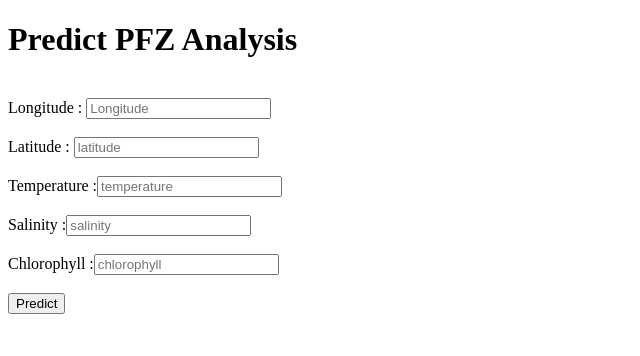
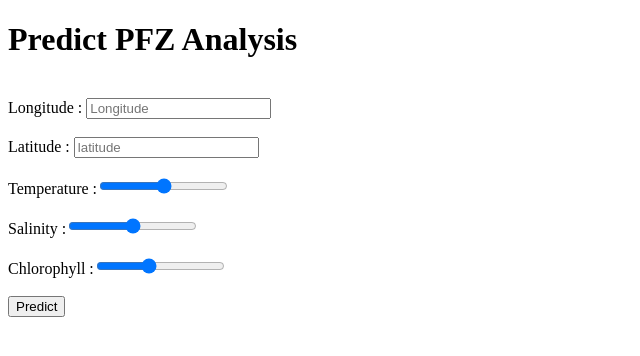
Before and after one commit to Bharath-Shet/PFZ, a Flask app: page / in a window 1280 px wide. Shown: the top 356 px of the page, without its empty margins (0-640 px from the left). Run offline with Flask 2, Linux system fonts and the light colour scheme; parts of the project's set-up code (start-up, migrations or seed data) failed here and were passed over.

Commit message:
Update index.html

```diff
--- a/templates/index.html
+++ b/templates/index.html
@@ -23,9 +23,9 @@
                   </div>
 
 
-                    Temperature :<input type="text" name="SST" placeholder="temperature" required="required"/><br/><br/>
-                    Salinity :<input type="text" name="SSS" placeholder="salinity" required="required"/><br/><br/>
-                    Chlorophyll :<input type="text" name="SSC" placeholder="chlorophyll" required="required"/><br/><br/>
+                    Temperature :<input type="range" name="SST" placeholder="temperature" min="22" max="44" required="required"/><br/><br/>
+                    Salinity :<input type="range" name="SSS" placeholder="salinity" min="22" max="34" required="required"/><br/><br/>
+                    Chlorophyll :<input type="range" name="SSC" placeholder="chlorophyll" min="0.5" max="3" required="required"/><br/><br/>
 <!--                 </center> -->
 
                 <button type="submit" class="btn btn-primary btn-block btn-large">Predict</button>
```
